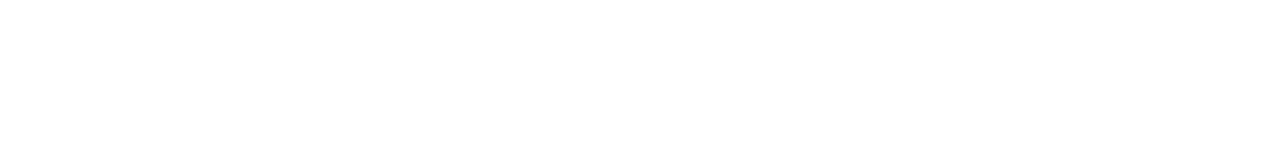
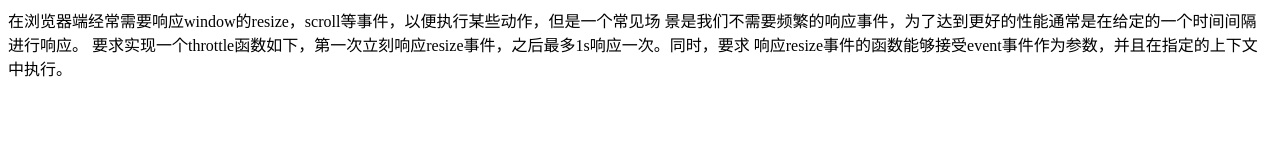
Before and after one commit to isnoth/js-demos, a website: page 3_throttle/index.html in a window 1280 px wide. Drawn offline with Linux system fonts and the light colour scheme.

Commit message:
update throttle comments

```diff
--- a/3_throttle/index.html
+++ b/3_throttle/index.html
@@ -40,5 +40,11 @@ function throttle (fn, interval, scope) {
 </script>
 </head>
 <body>
+<p>
+  在浏览器端经常需要响应window的resize，scroll等事件，以便执行某些动作，但是一个常见场
+  景是我们不需要频繁的响应事件，为了达到更好的性能通常是在给定的一个时间间隔进行响应。
+  要求实现一个throttle函数如下，第一次立刻响应resize事件，之后最多1s响应一次。同时，要求
+  响应resize事件的函数能够接受event事件作为参数，并且在指定的上下文中执行。
+</p>
 </body>
 </html>
```
